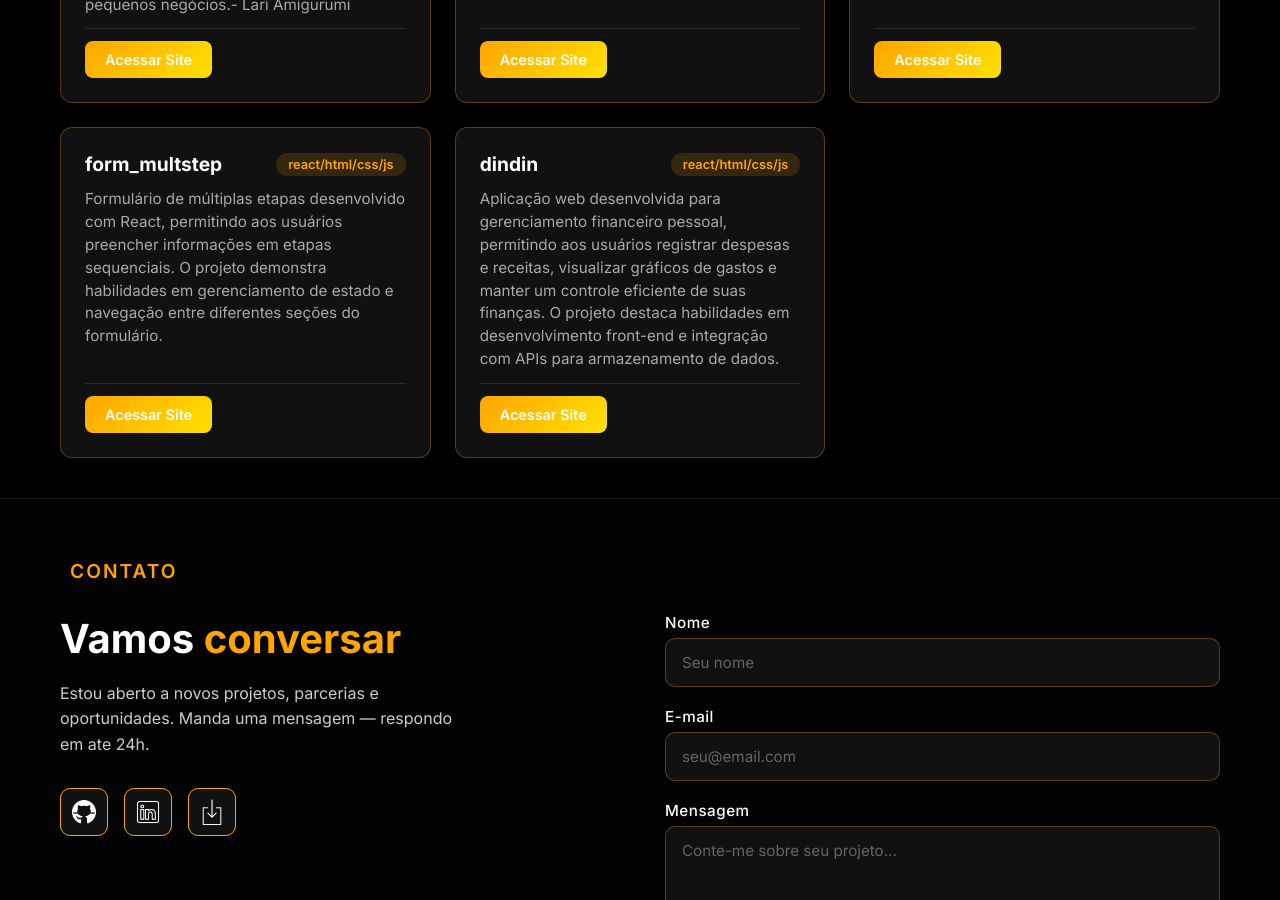
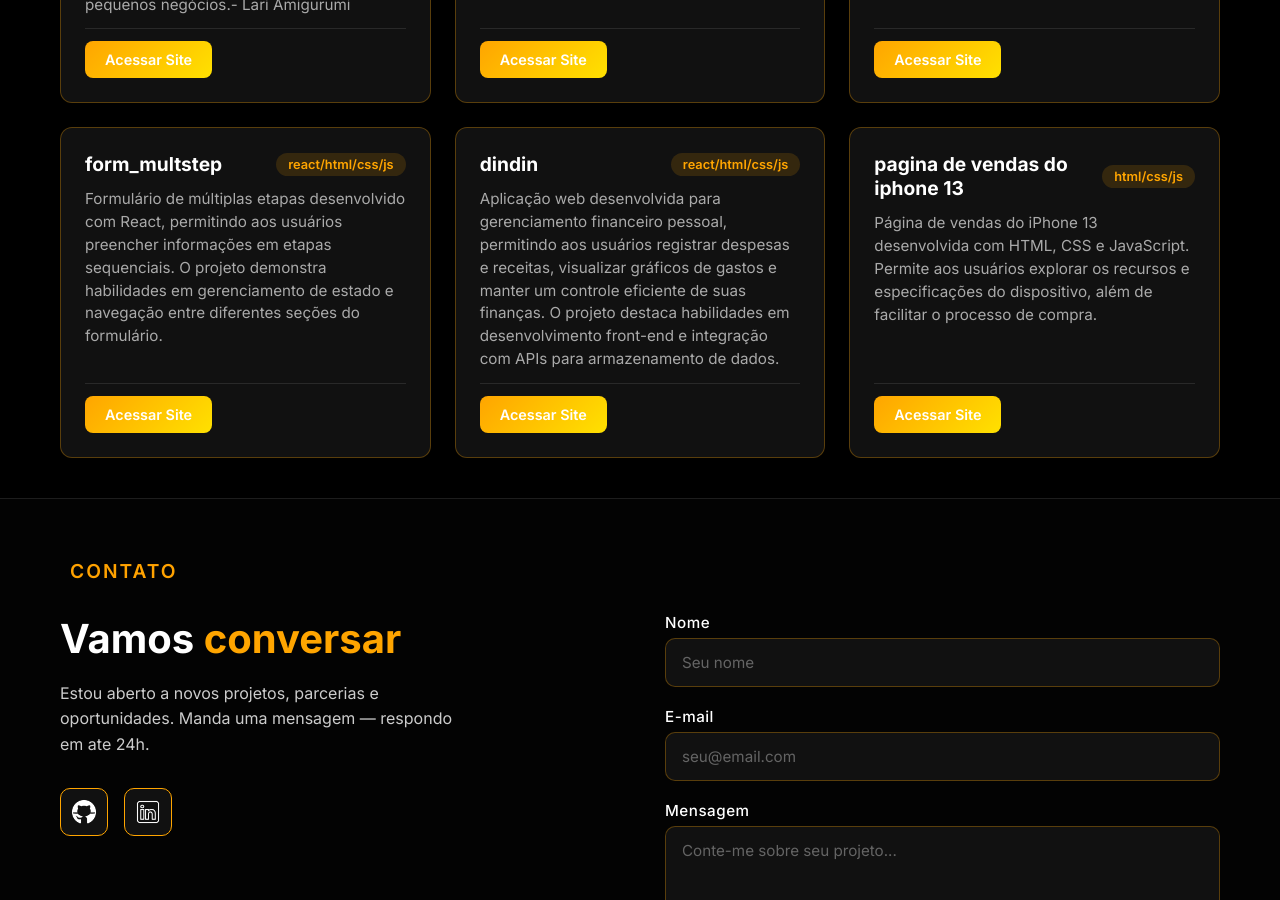
Before and after one commit to 7lipe7/portifolio_felipe, a React (Vite) app in the folder Portifolio_Felipe/: page / in a window 1280 px wide. Shown: the part 1900-2800 px from the top of the page. Built offline with nearby package versions, Linux system fonts and the light colour scheme.

Commit message:
Refactor code structure for improved readability and maintainability

```diff
--- a/Portifolio_Felipe/src/pages/Footer.jsx
+++ b/Portifolio_Felipe/src/pages/Footer.jsx
@@ -82,14 +82,8 @@ const Footer = () => {
               >
                 <img src={linkedinIcon} alt="LinkedIn" />
               </a>
-              <a
-                href="mailto:felipesantanalopes7@gmail.com"
-                target="_blank"
-                rel="noopener noreferrer"
-                title="E-mail"
-              >
-                <img src={emailIcon} alt="Email" />
-              </a>
+
+
             </div>
           </div>
 
--- a/Portifolio_Felipe/src/pages/Nav.jsx
+++ b/Portifolio_Felipe/src/pages/Nav.jsx
@@ -21,8 +21,8 @@ const Nav = () => {
                     <button onClick={() => scrollToSection('projetos')}>projetos</button>
                     <button onClick={() => scrollToSection('contato')}>contato</button>
                 </div>
-                <a href="/cv-felipe-santana.pdf" download>
-                  <button id='Cv-download'><img src={imgDowload} alt="download" style={{width:'18px',height:'18px', marginRight:'5px'}} /> cv</button>
+                <a href="src/assets/currículo_Felipe.pdf" download>
+                  <button id='Cv-download'><img src={imgDowload} alt="download" style={{width:'18px',height:'18px', marginRight:'5px'}} /> baixar cv</button>
                 </a>
             </div>
         </nav>
--- a/Portifolio_Felipe/src/pages/Project.jsx
+++ b/Portifolio_Felipe/src/pages/Project.jsx
@@ -3,6 +3,7 @@ import "./style/Project.css";
 
 const PROJECTS = [
   {
+
     name: "lariamigurumi",
     description: "Aplicação desenvolvida para apresentar produtos artesanais no estilo amigurumi, com foco em um design visual atrativo e navegação simples. O projeto destaca habilidades em criação de interfaces modernas e organização de conteúdo para pequenos negócios.- Lari Amigurumi",
     language: "HTML/CSS/JS",
@@ -32,6 +33,12 @@ const PROJECTS = [
     language: "react/html/css/js",
     html_url: "https://dindin-jkme9pyr5-felipe-556d.vercel.app/"
   },
+  {
+    name: "pagina de vendas do iphone 13",
+    description: "Página de vendas do iPhone 13 desenvolvida com HTML, CSS e JavaScript. Permite aos usuários explorar os recursos e especificações do dispositivo, além de facilitar o processo de compra.",
+    language: "html/css/js",
+    html_url: "https://7lipe7.github.io/iphone/"
+  }
 ]
 
 
```
Also changed, not shown: 1 other file (tests, documents, lock files or other folders).
